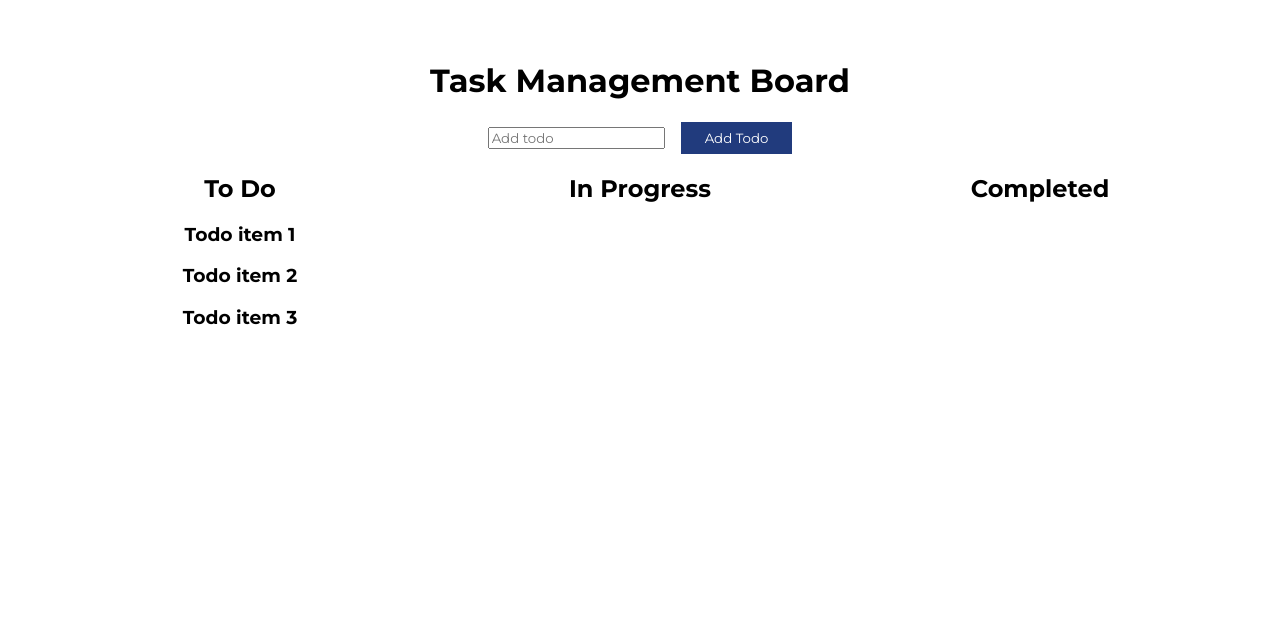
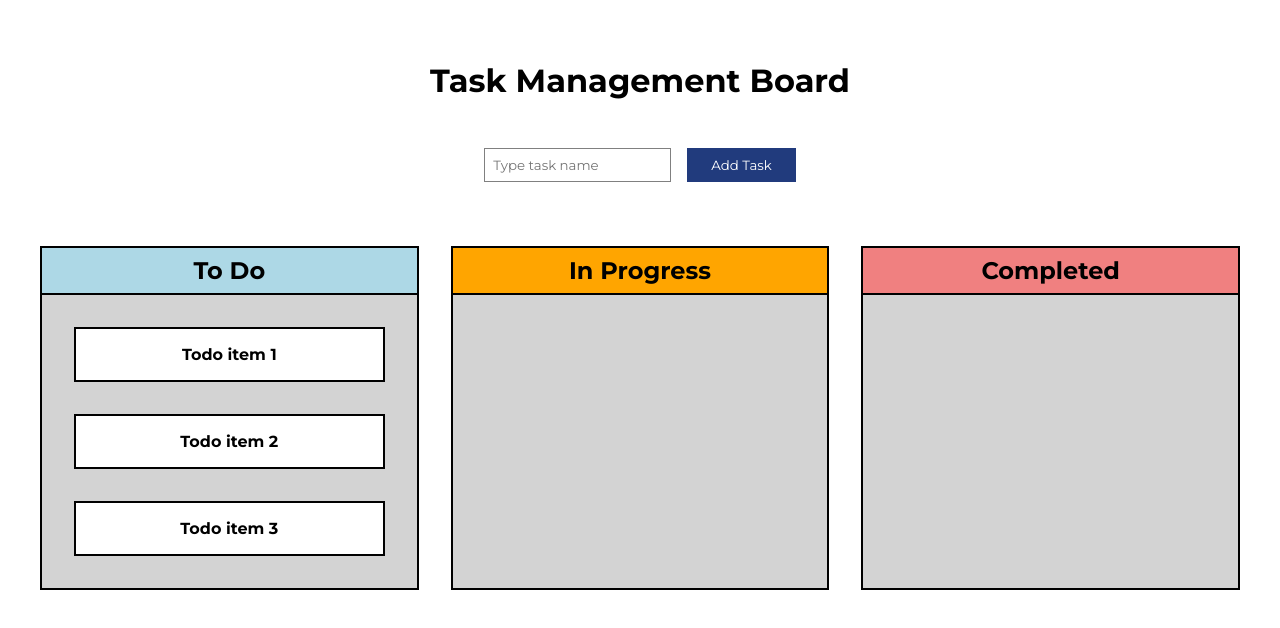
Before and after one commit to lmatuzic/task-management-board, a React (Vite) app: page / in a window 1280 px wide. Shown: the top 628 px of the page. Built offline with nearby package versions, Linux system fonts and the light colour scheme.

Commit message:
add board header styles

```diff
--- a/src/features/tasks/components/kanban-column/KanbanColumn.tsx
+++ b/src/features/tasks/components/kanban-column/KanbanColumn.tsx
@@ -1,5 +1,6 @@
 import { Column } from '../../constants';
 import { Task } from '../../types';
+import { defineColumnStyleClass } from '../../utils/defineColumnStyleClass';
 import KanbanTask from '../kanban-task/KanbanTask';
 
 type KanbanColumnProps = {
@@ -8,11 +9,17 @@ type KanbanColumnProps = {
 };
 
 export default function KanbanColumn({ column, tasks }: KanbanColumnProps) {
+    const columnStyleClass = defineColumnStyleClass(column);
+
     return (
-        <div key={column}>
+        <div
+            key={column}
+            className={`kanban__column ${columnStyleClass}`}
+        >
+            <header>
                 <h2>{column}</h2>
+            </header>
 
-            <div>
             {tasks
                 .filter((task) => task.column === column)
                 .map((task) => (
@@ -22,6 +29,5 @@ export default function KanbanColumn({ column, tasks }: KanbanColumnProps) {
                     />
                 ))}
         </div>
-        </div>
     );
 }
--- /dev/null
+++ b/src/features/tasks/components/kanban-column/kanban-column.scss
@@ -0,0 +1,29 @@
+.kanban__column {
+    border: 2px solid black;
+    background-color: lightgrey;
+    min-height: 10rem;
+
+    h2 {
+        margin: 0;
+        padding: 0.5rem;
+        border-bottom: 2px solid black;
+    }
+
+    &.to-do {
+        header {
+            background-color: lightblue;
+        }
+    }
+
+    &.in-progress {
+        header {
+            background-color: orange;
+        }
+    }
+
+    &.completed {
+        header {
+            background-color: lightcoral;
+        }
+    }
+}
--- a/src/features/tasks/components/kanban-task/KanbanTask.tsx
+++ b/src/features/tasks/components/kanban-task/KanbanTask.tsx
@@ -6,7 +6,7 @@ type KanbanTaskProps = {
 
 export default function KanbanTask({ task }: KanbanTaskProps) {
     return (
-        <div>
+        <div className='kanban__task'>
             <h3>{task.name}</h3>
         </div>
     );
--- /dev/null
+++ b/src/features/tasks/components/kanban-task/kanban-task.scss
@@ -0,0 +1,10 @@
+.kanban__task {
+    border: 2px solid black;
+    margin: 2rem;
+    cursor: pointer;
+    background-color: white;
+
+    h3 {
+        font-size: 1rem;
+    }
+}
--- a/src/features/tasks/components/kanban/kanban.scss
+++ b/src/features/tasks/components/kanban/kanban.scss
@@ -1,6 +1,8 @@
 .kanban {
     display: grid;
     grid-template-columns: repeat(3, 1fr);
+    gap: 2rem;
+    margin-top: 4rem;
 
     @include md {
         grid-template-columns: 1fr;
--- a/src/features/tasks/components/task-management-board/task-management-board.scss
+++ /dev/null
@@ -1,8 +0,0 @@
-.task-management-board {
-    &__header {
-        display: flex;
-        align-items: center;
-        justify-content: center;
-        gap: 1rem;
-    }
-}
--- a/src/features/tasks/components/tasks-header/TasksHeader.tsx
+++ b/src/features/tasks/components/tasks-header/TasksHeader.tsx
@@ -14,13 +14,13 @@ export default function TasksHeader({ taskName, handleSetTaskName, handleAddTask
                 type='text'
                 name='todo-name'
                 value={taskName}
-                placeholder='Add todo'
+                placeholder='Type task name'
                 onChange={handleSetTaskName}
             />
 
             <PrimaryButton
                 onClick={handleAddTask}
-                content={<>Add Todo</>}
+                content={<>Add Task</>}
             />
         </header>
     );
--- /dev/null
+++ b/src/features/tasks/components/tasks-header/tasks-header.scss
@@ -0,0 +1,30 @@
+.task-management-board__header {
+    display: flex;
+    align-items: center;
+    justify-content: center;
+    gap: 1rem;
+    margin-top: 3rem;
+
+    @include sm {
+        flex-direction: column;
+
+        input,
+        button {
+            width: 100%;
+        }
+    }
+
+    input {
+        border-radius: 0;
+        border: 1px solid gray;
+        padding: 0.5rem;
+    }
+
+    button {
+        align-self: stretch;
+
+        @include sm {
+            padding: 0.75rem;
+        }
+    }
+}
--- a/src/features/tasks/styles/index.scss
+++ b/src/features/tasks/styles/index.scss
@@ -1,2 +1,4 @@
-@import '../components/task-management-board/task-management-board.scss';
-@import '../components/kanban/kanban.scss';
+@import '../components/tasks-header/tasks-header';
+@import '../components/kanban/kanban';
+@import '../components/kanban-column/kanban-column';
+@import '../components/kanban-task/kanban-task';
--- /dev/null
+++ b/src/features/tasks/utils/defineColumnStyleClass.ts
@@ -0,0 +1,13 @@
+import { Column } from '../constants';
+
+export const defineColumnStyleClass = (column: string) => {
+    if (column === Column.IN_PROGRESS) {
+        return 'in-progress';
+    }
+
+    if (column === Column.COMPLETED) {
+        return 'completed';
+    }
+
+    return 'to-do';
+};
```
Lines whose indentation alone changed are shown as unchanged.
